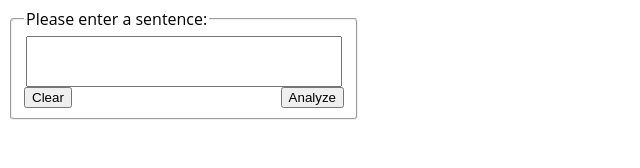
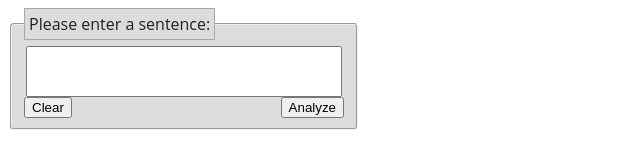
Before and after one commit to Planeshifter/node-wordnet-visualizer, a website: page client/index.html in a window 1280 px wide. Shown: the whole page, without its empty margins (0-640 px from the left). Drawn offline with nearby package versions, Linux system fonts and the light colour scheme.

Commit message:
style changes

```diff
--- a/client/css/styles.css
+++ b/client/css/styles.css
@@ -20,6 +20,8 @@ body {
 	position: fixed;
 	width: 25%;
 	border-radius: 4px;
+  background-color: gainsboro;
+  z-index: 10;
 }
 
 textarea{
@@ -31,6 +33,16 @@ textarea{
 	width: 97%;
 }
 
+legend{
+  background-color: gainsboro;
+  padding: 4px;
+  border-left: 1px solid darkgrey;
+  border-right: 1px solid darkgrey;
+  border-top: 1px solid darkgrey;
+  border-bottom: 1px solid darkgrey;
+  color: rgb(32,32,32);
+}
+
 #clear {
 	float: left;
 }
--- a/client/tree.html
+++ b/client/index.html
@@ -259,7 +259,7 @@ var chart = tree();
 function paintSentenceGraph() {
 
 	query = encodeURIComponent($("#input_text").val());
-	url = "http://127.0.0.1:12000/analyze_sentence?" + query;
+	url = "http://philipp-burckhardt.com:12000/analyze_sentence?" + query;
 
 	if(query !== ""){
 		$.ajax({
```
Also changed, not shown: 1 other file.
